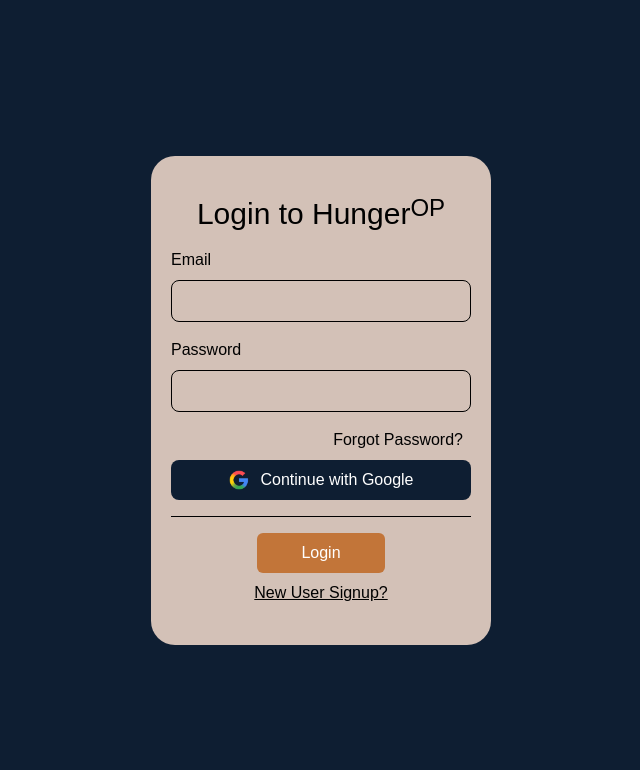
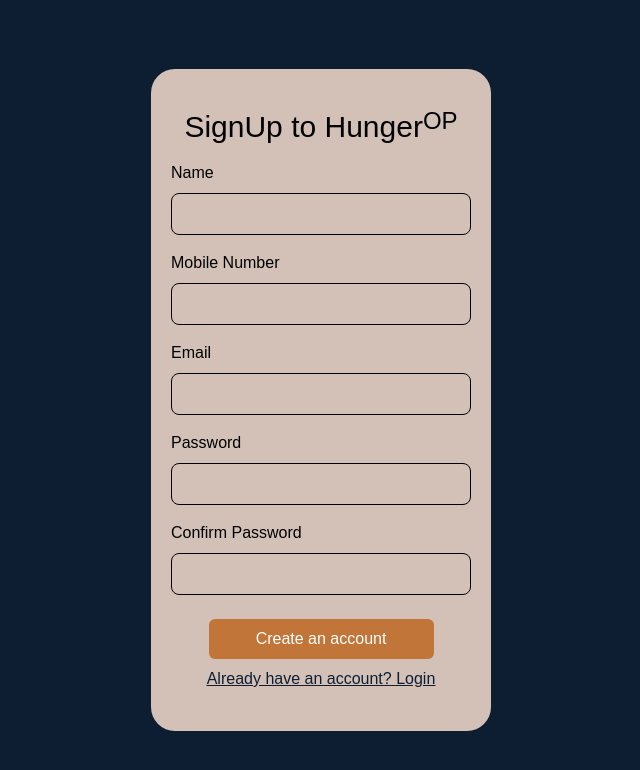
Before and after one commit to abhinaykrishna/hunger-op, a React (Vite) app: page /register in a window 1280 px wide. Shown: the top 770 px of the page, without its empty margins (319-959 px from the left). Built offline with nearby package versions, Linux system fonts and the light colour scheme; a web font is replaced by a local one.

Commit message:
created routes + registration page

```diff
--- a/package.json
+++ b/package.json
@@ -17,6 +17,7 @@
     "react-dom": "^19.1.0",
     "react-hook-form": "^7.56.4",
     "react-redux": "^9.2.0",
+    "react-router": "^7.6.0",
     "tailwindcss": "^4.1.7"
   },
   "devDependencies": {
--- a/src/App.jsx
+++ b/src/App.jsx
@@ -1,9 +1,12 @@
 import { useState } from 'react';
+import { Routes, Route, Navigate } from 'react-router';
 import { useSelector } from 'react-redux';
 import Header from './components/Header';
 import Body from './components/Body';
 import AppNavigation from './components/AppNavigation';
 import Login from './components/Login';
+import RegisterUser from './components/Register';
+import LandingPage from './components/LandingPage';
 
 function App() {
   const [activeTab, setActiveTab] = useState('menu');
@@ -13,11 +16,18 @@ function App() {
 
   const isAuthenticated = useSelector(state => state.login.isAuthenticated);
 
+  if (!isAuthenticated) {
     return (
-    <>
-      {!isAuthenticated ? (
-        <Login />
-      ) : (
+      <Routes>
+        <Route index element={<LandingPage />} />
+        <Route path='login' element={<Login />} />
+        <Route path='register' element={<RegisterUser />} />
+        <Route path='*' element={<Navigate to='/' />} />
+      </Routes>
+    );
+  }
+
+  return (
     <>
       <main className='relative' style={{ height: '100dvh' }}>
         <div className='fixed top-0 left-0 w-full z-50'>
@@ -31,8 +41,6 @@ function App() {
         </div>
       </main>
     </>
-      )}
-    </>
   );
 }
 
--- /dev/null
+++ b/src/components/LandingPage/index.jsx
@@ -0,0 +1,19 @@
+import { Link } from 'react-router';
+
+const LandingPage = () => {
+  return (
+    <div className='bg-deep-navy text-soft-cream h-screen flex flex-col justify-center'>
+      <header className='p-4'>
+        <h1 className='font-bold text-center'>
+          <span className='text-5xl'>Hunger</span>
+          <span className='text-2xl relative -top-4'> OP</span>
+        </h1>
+      </header>
+      <div className='text-center text-2xl p-2'>
+        <Link to='/login'>Login</Link>
+      </div>
+    </div>
+  );
+};
+
+export default LandingPage;
--- a/src/components/Login/index.jsx
+++ b/src/components/Login/index.jsx
@@ -1,6 +1,7 @@
 import { useState } from 'react';
 import { useForm } from 'react-hook-form';
 import { useDispatch } from 'react-redux';
+import { useNavigate, Link } from 'react-router';
 import { signin } from '../../store/slices/loginSlice';
 import googleLogo from '../../assets/google-logo.png';
 
@@ -13,11 +14,14 @@ const Login = () => {
 
   const dispatch = useDispatch();
 
+  const navigate = useNavigate();
+
   const onSubmit = data => {
     setInvalidPassword(false);
     const { email, password } = data;
     if (email === 'admin@hungerop.com' && password === 'admin@123') {
       dispatch(signin());
+      navigate('/');
     } else {
       setInvalidPassword(true);
     }
@@ -40,6 +44,7 @@ const Login = () => {
             id='email'
             className='border border-black p-2 w-[300px] rounded-lg outline-none'
             {...register('email', {
+              required: 'Email is required',
               pattern: {
                 value: /^[a-zA-Z0-9.!#$%&'*+/=?^_`{|}~-]+@[a-zA-Z0-9-]+(?:\.[a-zA-Z0-9-]+)*$/,
                 message: 'Invalid email format',
@@ -74,7 +79,9 @@ const Login = () => {
         <button className='mt-4 w-32 flex items-center justify-center mx-auto bg-rustic-tan text-white p-2 rounded-md hover:ring-2 hover:ring-orange-500 cursor-pointer'>
           Login
         </button>
-        <p className='text-center mt-2 underline cursor-pointer'>New User Signup?</p>
+        <div className='text-center mt-2 underline'>
+          <Link to='/register'>New User Signup?</Link>
+        </div>
       </form>
     </div>
   );
--- /dev/null
+++ b/src/components/Register/index.jsx
@@ -0,0 +1,102 @@
+import { useForm } from 'react-hook-form';
+import { Link } from 'react-router';
+import { useDispatch } from 'react-redux';
+import { signin } from '../../store/slices/loginSlice';
+
+const RegisterUser = () => {
+  const {
+    register,
+    handleSubmit,
+    formState: { errors },
+  } = useForm();
+
+  const dispatch = useDispatch();
+
+  const onSubmit = data => {
+    dispatch(signin());
+  };
+
+  return (
+    <div className='h-screen bg-deep-navy flex justify-center items-center flex-wrap'>
+      <form className='bg-[#D3C1B7] px-5 py-10 rounded-3xl' onSubmit={handleSubmit(onSubmit)}>
+        <h3 className='text-center text-3xl mb-2'>
+          SignUp to Hunger<span className='text-2xl relative -top-2'>OP</span>
+        </h3>
+        <div className='flex flex-col'>
+          <label htmlFor='name' className='my-2 '>
+            Name
+          </label>
+          <input
+            type='text'
+            id='name'
+            className='border border-black p-2 w-[300px]  rounded-lg outline-none'
+            {...register('name', { required: 'Name is required' })}
+          />
+          <p className='text-red-500 my-1 text-sm'>{errors.name?.message}</p>
+        </div>
+        <div className='flex flex-col'>
+          <label htmlFor='mobileNumber' className='my-2 '>
+            Mobile Number
+          </label>
+          <input
+            type='text'
+            id='mobileNumber'
+            className='border border-black p-2 w-[300px]  rounded-lg outline-none'
+            {...register('mobileNumber', { required: 'Mobile Number is required' })}
+          />
+          <p className='text-red-500 my-1 text-sm'>{errors.mobileNumber?.message}</p>
+        </div>
+        <div className='flex flex-col'>
+          <label htmlFor='email' className='my-2 '>
+            Email
+          </label>
+          <input
+            type='text'
+            id='email'
+            className='border border-black p-2 w-[300px] rounded-lg outline-none'
+            {...register('email', {
+              required: 'Email is required',
+              pattern: {
+                value: /^[a-zA-Z0-9.!#$%&'*+/=?^_`{|}~-]+@[a-zA-Z0-9-]+(?:\.[a-zA-Z0-9-]+)*$/,
+                message: 'Invalid email format',
+              },
+            })}
+          />
+          <p className='text-red-500 my-1 text-sm'>{errors.email?.message}</p>
+        </div>
+        <div className='flex flex-col'>
+          <label htmlFor='password' className='my-2 '>
+            Password
+          </label>
+          <input
+            type='password'
+            id='password'
+            className='border border-black p-2 w-[300px]  rounded-lg outline-none'
+            {...register('password', { required: 'Password is required' })}
+          />
+          <p className='text-red-500 my-1 text-sm'>{errors.password?.message}</p>
+        </div>
+        <div className='flex flex-col'>
+          <label htmlFor='confirm-password' className='my-2 '>
+            Confirm Password
+          </label>
+          <input
+            type='password'
+            id='confirm-password'
+            className='border border-black p-2 w-[300px]  rounded-lg outline-none'
+            {...register('confirm-password', { required: 'Password is required' })}
+          />
+          <p className='text-red-500 my-1 text-sm'>{errors['confirm-password']?.message}</p>
+        </div>
+        <button className='mt-4 w-3/4 flex items-center justify-center mx-auto bg-rustic-tan text-white p-2 rounded-md hover:ring-2 hover:ring-orange-500 cursor-pointer'>
+          Create an account
+        </button>
+        <div className='text-center mt-2 underline text-deep-navy'>
+          <Link to='/login'>Already have an account? Login</Link>
+        </div>
+      </form>
+    </div>
+  );
+};
+
+export default RegisterUser;
--- a/src/index.css
+++ b/src/index.css
@@ -12,3 +12,9 @@
   --color-soft-cream: oklch(79.85% 0.047 50.53);
   --color-rustic-tan: oklch(63.52% 0.122 55.92);
 }
+
+@layer utilities {
+  .bg-gradient {
+    background-image: linear-gradient(to bottom, #00ffff, #ff69b4);
+  }
+}
--- a/src/main.jsx
+++ b/src/main.jsx
@@ -1,14 +1,17 @@
 import { StrictMode } from 'react';
 import { createRoot } from 'react-dom/client';
+import { BrowserRouter } from 'react-router';
 import { Provider } from 'react-redux';
 import App from './App.jsx';
-import { store } from './store';
+import store from './store';
 import './index.css';
 
 createRoot(document.getElementById('root')).render(
   <StrictMode>
-    <Provider store={store}>
-      <App />
-    </Provider>
+    <BrowserRouter>
+      <Provider store={store}>
+        <App />
+      </Provider>
+    </BrowserRouter>
   </StrictMode>
 );
--- a/src/store/index.js
+++ b/src/store/index.js
@@ -5,6 +5,8 @@ const rootReducer = combineReducers({
   login: loginReducer,
 });
 
-export const store = configureStore({
+const store = configureStore({
   reducer: rootReducer,
 });
+
+export default store;
```
Also changed, not shown: 1 other file (tests, documents, lock files or other folders). Lines whose indentation alone changed are shown as unchanged.
